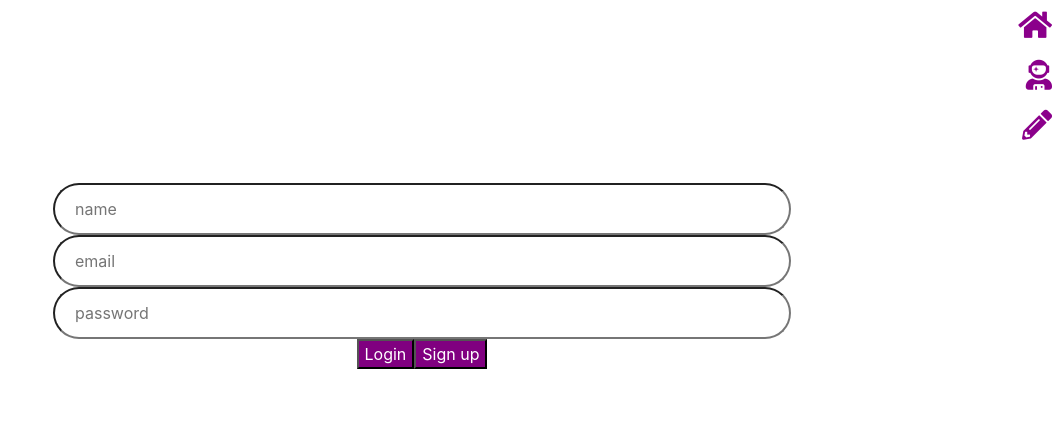
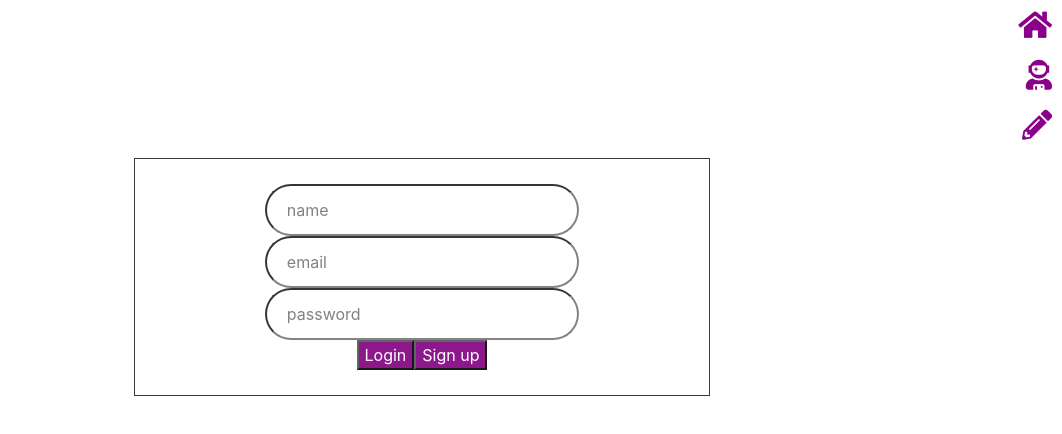
Before and after one commit to 7-2-a/group-project, a React (Create React App) app in the folder client/: page /Login in a window 1280 px wide. Shown: the top 434 px of the page, without its empty margins (218-1280 px from the left). Built offline with nearby package versions, Linux system fonts and the light colour scheme; a web font is replaced by a local one.

Commit message:
login page

```diff
--- /dev/null
+++ b/client/src/components/LoginForm.css
@@ -0,0 +1,11 @@
+#container{
+  border: solid 0.25px;
+  opacity: 0.9;
+  height: 60%;
+  width: 45%;
+  display: block;
+  margin-left: auto;
+  margin-right: auto;
+
+
+}
--- a/client/src/components/LoginForm.js
+++ b/client/src/components/LoginForm.js
@@ -1,4 +1,5 @@
 import React, { Component } from 'react';
+import "./LoginForm.css";
 
 
 class LoginForm extends Component {
@@ -27,6 +28,7 @@ class LoginForm extends Component {
       }
       render(){
           return(
+            <div id="container">
               <div className="login">
               <form onSubmit={this.handleSubmit}>
             <input type="text" placeholder="name" /><br/>
@@ -37,6 +39,7 @@ class LoginForm extends Component {
             <button block type="submit">Sign up</button>
             </form>
                 </div>
+            </div>
           )
       }
   }
--- a/client/src/components/QuizList.css
+++ b/client/src/components/QuizList.css
@@ -1,7 +1,7 @@
 .QuizListContainer{
 margin: 64px auto;
-width: 65%;
-height: 25%;
+width: 80%;
+height: 15%;
 background-color: white;
 text-align: center;
 border: 1px solid;
```
